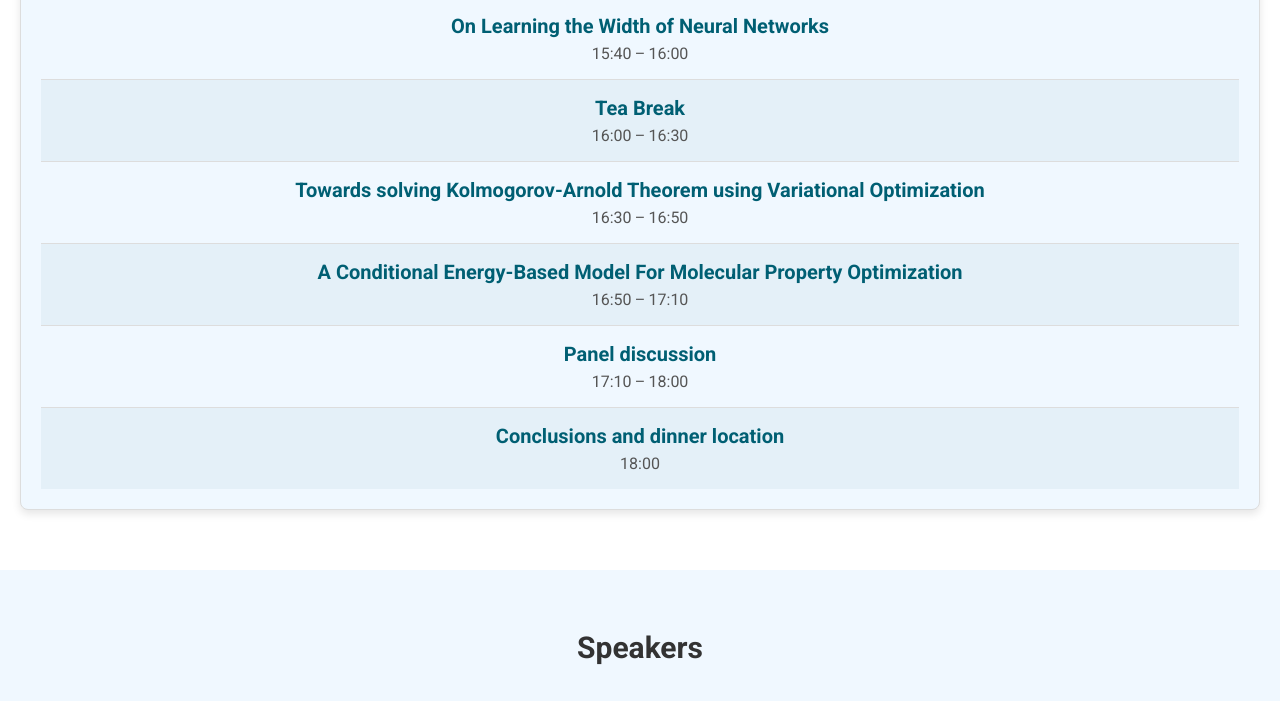
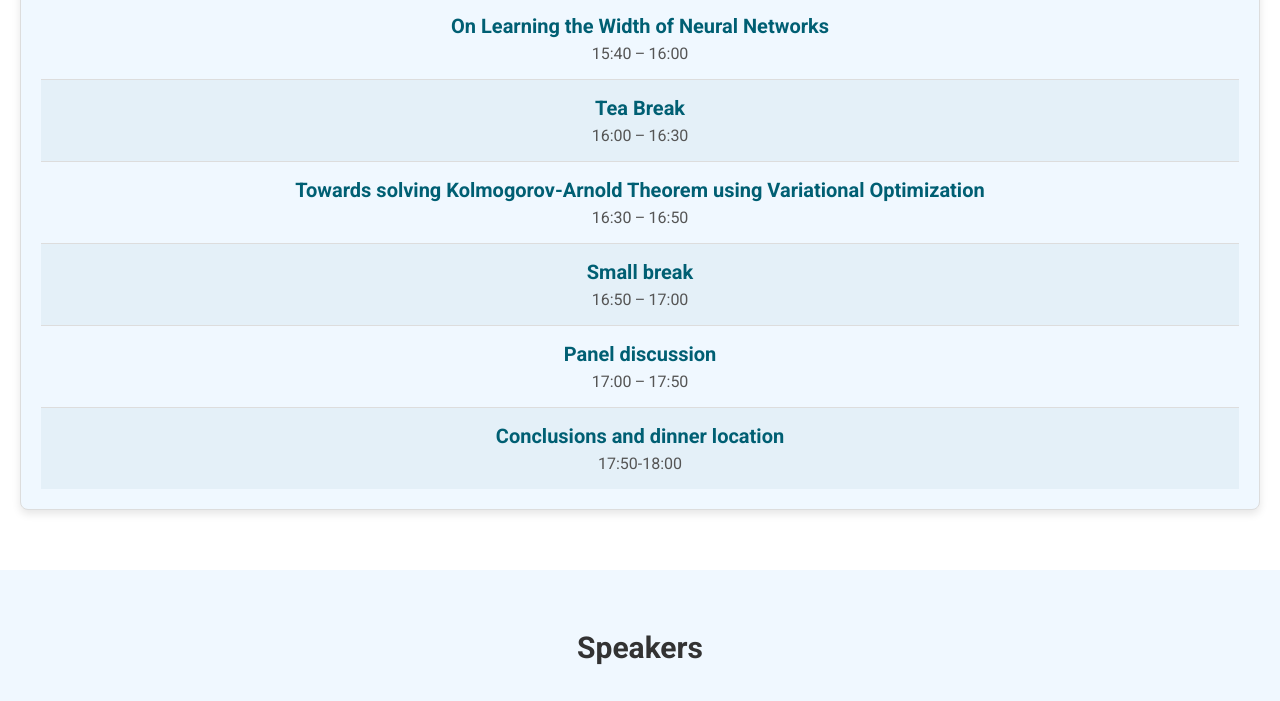
Before and after one commit to combayns2025/combayns2025.github.io, a Jekyll site: the page built from index.md, in a window 1280 px wide and 900 px high, scrolled down 1465 px, cut to the strip 0-701 px from the top of the window. Built offline with Jekyll 4.4.1, drawn with Linux system fonts in a browser that asks for light colours.

Commit message:
Update index.md

```diff
--- a/index.md
+++ b/index.md
@@ -66,16 +66,16 @@ title: Home
         <p class="time">16:30 – 16:50</p>
       </div>
       <div class="schedule-item">
-        <p class="title">A Conditional Energy-Based Model For Molecular Property Optimization</p>
-        <p class="time">16:50 – 17:10</p>
+        <p class="title">Small break</p>
+        <p class="time">16:50 – 17:00</p>
       </div>
       <div class="schedule-item">
         <p class="title">Panel discussion</p>
-        <p class="time">17:10 – 18:00</p>
+        <p class="time">17:00 – 17:50</p>
       </div>
       <div class="schedule-item">
         <p class="title">Conclusions and dinner location</p>
-        <p class="time">18:00</p>
+        <p class="time">17:50-18:00</p>
       </div>
     </div>
   </div>
```
